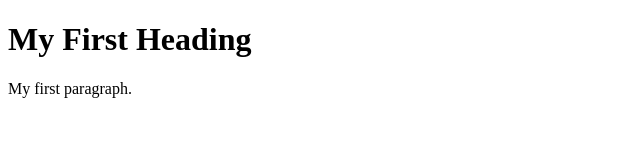
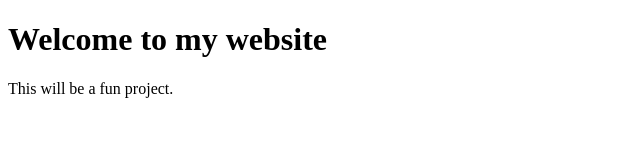
Before and after one commit to cgelil/cgelil.github.io, a plain HTML site: page index.html in a window 1280 px wide. Shown: the whole page, without its empty margins (0-640 px from the left). Drawn offline with Linux system fonts and the light colour scheme.

Commit message:
Update and rename Example1.html to index.html

```diff
--- a/Example1.html
+++ b/index.html
@@ -17,14 +17,14 @@ if you find that useful -->
 <!-- The head contains things that you do not see on the page -->
 
 <head>
-    <title>Page Title</title>
+    <title>Finn's demo page</title>
 </head>
 
 <!-- The body contains thigs you see -->
 <!-- Most elements both open and close, with the content in the middle -->
 <!-- Indenting is optional, but helps with readability -->
 <body>
-    <h1>My First Heading</h1>
-    <p>My first paragraph.</p>
+    <h1>Welcome to my website</h1>
+    <p>This will be a fun project.</p>
 </body>
 </html>
```
